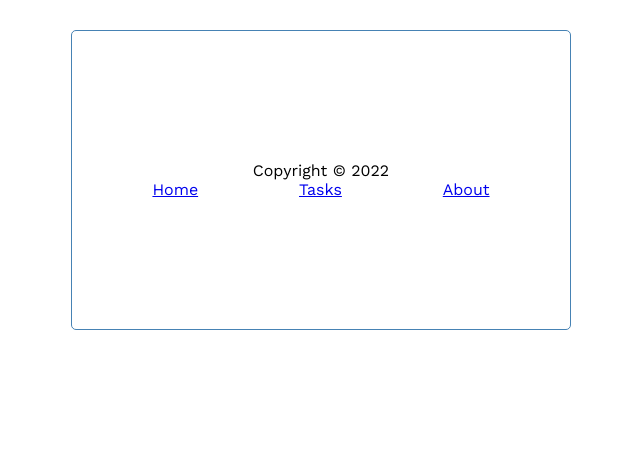
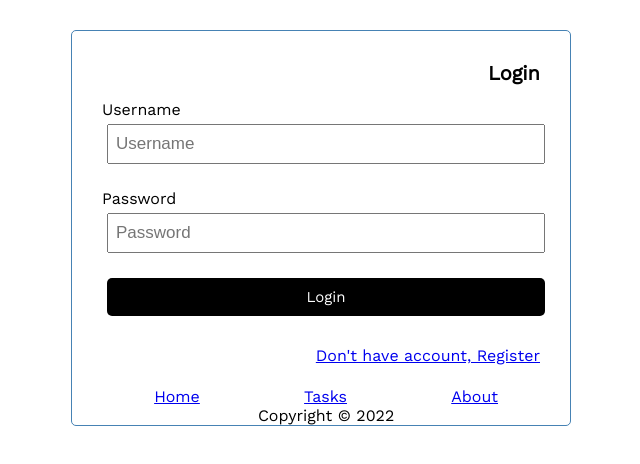
Before and after one commit to rasheedat1428/Task-management, a React (Create React App) app: page /login in a window 1280 px wide. Shown: the top 464 px of the page, without its empty margins (319-959 px from the left). Built offline with nearby package versions, Linux system fonts and the light colour scheme.

Commit message:
Login and Register

```diff
--- a/package.json
+++ b/package.json
@@ -6,11 +6,13 @@
     "@testing-library/jest-dom": "^5.16.5",
     "@testing-library/react": "^13.4.0",
     "@testing-library/user-event": "^13.5.0",
+    "axios": "^1.2.2",
     "react": "^18.2.0",
     "react-dom": "^18.2.0",
     "react-icons": "^4.6.0",
     "react-router-dom": "^6.4.2",
-    "react-scripts": "^5.0.1",
+    "react-script": "^2.0.5",
+    "react-scripts": "^2.1.3",
     "web-vitals": "^2.1.4"
   },
   "scripts": {
--- a/src/App.js
+++ b/src/App.js
@@ -5,6 +5,8 @@ import Home from "./components/Home";
 import About from "./components/About";
 import Footer from "./components/Footer";
 import Homepage from "./components/Homepage";
+import Login from "./components/pages/Login";
+import Register from "./components/pages/Register";
 
 function App() {
   return (
@@ -15,6 +17,8 @@ function App() {
       <Route path="/" element={<Homepage />} />
       <Route path="/home" element={<Home />} />
       <Route path="/about" element={<About />} />
+      <Route path="/login" element={<Login />} />
+      <Route path="/register" element={<Register />} />
       </Routes>
       <Footer />
     </div>
--- a/src/components/Footer.jsx
+++ b/src/components/Footer.jsx
@@ -2,14 +2,16 @@ import React from 'react'
 import { Link } from 'react-router-dom'
 
 const Footer = () => {
+
   return (
     <footer className='footer'>
-        <p>Copyright &copy; 2022</p>
-        <div className="footer-links">
-        <Link to="/">Home</Link>
+       <div className="footer-links">
+       <Link to="/">Home</Link>
         <Link to="/home">Tasks</Link>
         <Link to="/about">About</Link>
-      </div>
+        </div>
+        <p>Copyright &copy; 2022</p>
+
     </footer>
   )
 }
--- /dev/null
+++ b/src/components/api/service.js
@@ -0,0 +1,21 @@
+const SERVER_URL = 'http://localhost:6500';
+
+export const loginService = (userDetails) => {
+return fetch(`${SERVER_URL}/users/login`, {
+    method: "POST",
+    headers: {
+      Accept: "application/json",
+      "Content-Type": "application/json",
+      "Access-Control": "Allow-Origin"
+    },
+    body: JSON.stringify(userDetails)
+});
+}
+/*export const registerService = () => {
+    return fetch(`${SERVER_URL}/users/register`, {
+    method: "GET",
+    headers: {
+
+    }
+    });
+}; */
--- /dev/null
+++ b/src/components/pages/Login.jsx
@@ -0,0 +1,114 @@
+import React from "react";
+import { loginService } from "../api/service";
+import { Link, useNavigate } from "react-router-dom";
+
+const Login = () => {
+    const defaultValues = {
+      username: "",
+      password: "",
+    };
+    const [isError, setIsError] = React.useState({
+      username: false,
+      password: false,
+    });
+    const [formValues, setFormValues] = React.useState(defaultValues);
+    const [isLoading, setIsLoading] = React.useState(false);
+    const [errorMessage, setErrorMessage] = React.useState(null);
+
+
+  const navigate = useNavigate();
+
+  const handleSubmit = (e) => {
+    e.preventDefault();
+
+    setIsError({
+      ...isError,
+      username: !formValues.username,
+      password: !formValues.password,
+    });
+
+    if (!formValues.username || !formValues.password) {
+      return;
+    }
+
+    setIsLoading(true);
+    loginService(formValues)
+      .then((res) => {
+        console.log(res);
+        if (res.ok) {
+          return res.json();
+        } else {
+          throw new Error(res.statusText);
+        }
+      })
+      .then((res) => {
+        console.log(res);
+        navigate("/home", { replace: true });
+
+        setIsLoading(false);
+      })
+      .catch((err) => {
+        setErrorMessage(err.message);
+        setIsLoading(false);
+      });
+  };
+
+  return (
+    <div>
+      <form style={{ marginBottom: "30px" }} onSubmit={handleSubmit}>
+        <h3 style={{ float: "right", fontSize: "20px", marginBottom: "20px" }}>
+          Login
+        </h3>
+        {errorMessage && <p>{errorMessage}</p>}
+        <br />
+        <div className="form-control">
+          <label>Username</label>
+          <input
+            style={{ borderColor: isError.username && "red" }}
+            type="text"
+            placeholder="Username"
+            value={formValues.username}
+            disabled={isLoading}
+            onChange={(e) =>
+              setFormValues({ ...formValues, username: e.target.value })
+            }
+          />
+          {isError.username && (
+            <span style={{ color: "red" }}>Please enter a username</span>
+          )}
+        </div>
+        <div className="form-control">
+          <label>Password</label>
+          <input
+            style={{ borderColor: isError.password && "red" }}
+            type="password"
+            placeholder="Password"
+            value={formValues.password}
+            disabled={isLoading}
+            onChange={(e) =>
+              setFormValues({ ...formValues, password: e.target.value })
+            }
+          />
+          {isError.password && (
+            <span style={{ color: "red" }}>Please enter a password</span>
+          )}
+        </div>
+        <input
+          disabled={isLoading}
+          type="submit"
+          value={`Login${isLoading ? "..." : ""}`}
+          className="btn btn-block"
+          style={{
+            cursor: isLoading && "progress",
+            backgroundColor: isLoading && "gray",
+          }}
+        />
+      </form>
+      <Link to="/register" style={{ marginBottom: "30px", float: "right" }}>
+        Don't have account, Register
+      </Link>
+    </div>
+  );
+};
+
+export default Login;
--- /dev/null
+++ b/src/components/pages/Register.jsx
@@ -0,0 +1,78 @@
+import React from "react";
+import { Link } from "react-router-dom";
+
+const Register = () => {
+  const defaultValues = {
+    name: "",
+    username: "",
+    password: "",
+  };
+  const [isError, setIsError] = React.useState({
+    name: false,
+    username: false,
+    password: false,
+  });
+  const [formValues, setFormValues] = React.useState(defaultValues);
+
+  return (
+    <div>
+      <form style={{ marginBottom: "30px" }}>
+        <h3 style={{ float: "right", fontSize: "20px", marginBottom: "20px" }}>
+          Register
+        </h3>
+        <br />
+        <div className="form-control">
+          <label>Name</label>
+          <input
+            style={{ borderColor: isError.name && "red" }}
+            type="text"
+            placeholder="Name"
+            value={formValues.name}
+            onChange={(e) =>
+              setFormValues({ ...formValues, name: e.target.value })
+            }
+          />
+          {isError.name && (
+            <span style={{ color: "red" }}>Please enter a name</span>
+          )}
+        </div>
+        <div className="form-control">
+          <label>Username</label>
+          <input
+            style={{ borderColor: isError.username && "red" }}
+            type="text"
+            placeholder="Username"
+            value={formValues.username}
+            onChange={(e) =>
+              setFormValues({ ...formValues, username: e.target.value })
+            }
+          />
+          {isError.username && (
+            <span style={{ color: "red" }}>Please enter a username</span>
+          )}
+        </div>
+        <div className="form-control">
+          <label>Password</label>
+          <input
+            style={{ borderColor: isError.password && "red" }}
+            type="password"
+            placeholder="Password"
+            value={formValues.password}
+            onChange={(e) =>
+              setFormValues({ ...formValues, password: e.target.value })
+            }
+          />
+          {isError.password && (
+            <span style={{ color: "red" }}>Please enter a password</span>
+          )}
+        </div>
+        <input type="submit" value="Register" className="btn btn-block" />
+      </form>
+      <Link to="/login" style={{ marginBottom: "30px", float: "right" }}>
+        Already Registred, Login
+      </Link>
+    </div>
+  );
+};
+
+export default Register;
--- a/src/index.css
+++ b/src/index.css
@@ -15,6 +15,7 @@
     border: 1px solid steelblue;
     padding: 30px;
     border-radius: 5px;
+    position: relative;
   }
   .header {
     display: flex;
@@ -110,9 +111,12 @@
   }
   .footer {
     text-align: center;
+    position: absolute;
     bottom: 0;
-    margin-top: 100px;
-    margin-bottom: 4px;
+    width: 90%;
+    margin: auto;
+    margin-top: 20px;
+
   }
   .footer-links {
     display: flex;
```
Also changed, not shown: 1 other file (tests, documents, lock files or other folders).
